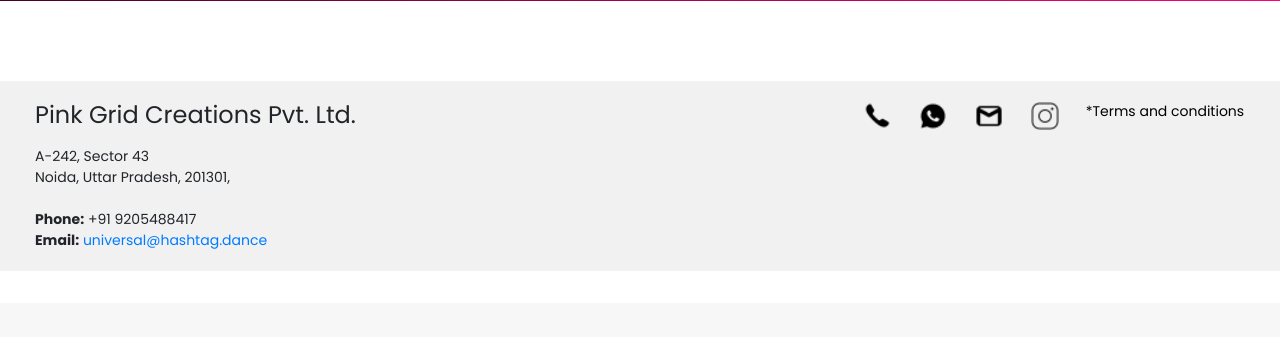
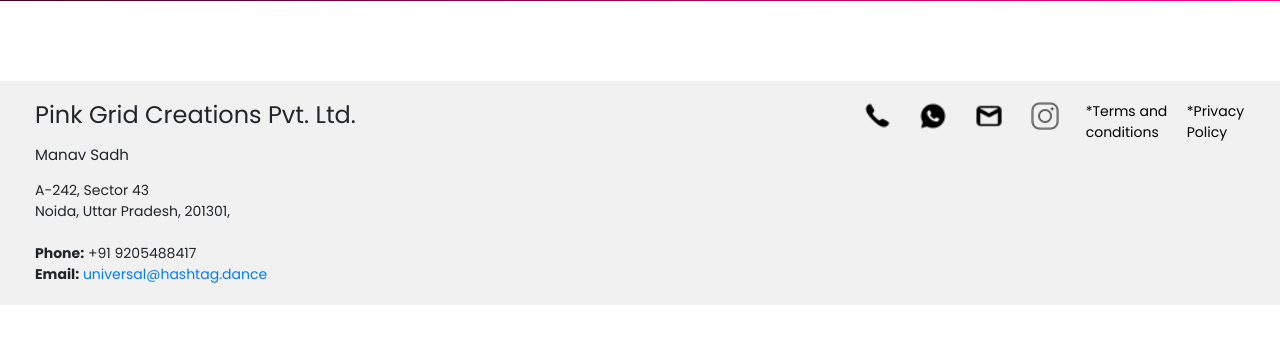
Before and after one commit to ShivekSinghal/hashtag-landing-page-main, a Flask app: page / in a window 1280 px wide. Shown: the part 799-1136 px from the top of the page. Before the commit the page ends 1048 px from the top, so only its background shows below. Run offline with Flask 2, Linux system fonts and the light colour scheme.

Commit message:
final draft with smaller files live mode, privacy policy

```diff
--- a/templates/footer.html
+++ b/templates/footer.html
@@ -72,6 +72,7 @@
         <div class="col-lg-4 col-md-6">
             <div class="footer-info">
                 <h3 style="margin-bottom: 1rem;">Pink Grid Creations Pvt. Ltd.</h3>
+                <h5 style="margin-bottom: 1rem;">Manav Sadh</h5>
                 <p class="footer-text">
                     A-242, Sector 43<br>
                     Noida, Uttar Pradesh, 201301, <br><br>
@@ -95,6 +96,7 @@
                     <img src="../static/images/instagram.png" alt="Instagram">
                 </a>
                 <a href="https://join.hashtag.dance/terms" class="footer-link" style="color:black;">*Terms and conditions</a>
+                <a href="https://join.hashtag.dance/privacy" class="footer-link" style="color:black;">*Privacy Policy</a>
             </div>
         </div>
     </div>
--- a/templates/privacypolicy.html
+++ b/templates/privacypolicy.html
@@ -61,7 +61,7 @@
 </head>
 <body>
     <div class="container">
-        <img src="../static/images/Hashtag_logofinal.webp" alt="Your Logo" class="logo">
+        <img src="../static/images/hashtag_logofinal.webp" alt="Your Logo" class="logo">
         <h2 >Creativity Takes Courage</h2>
         <h1>Privacy Policy</h1>
 <p>This Privacy Policy describes Our policies and procedures on the collection, use and disclosure of the information given by You in order to use the Services provided by us and tells You about Your privacy rights and how the law protects You.</p>
```
